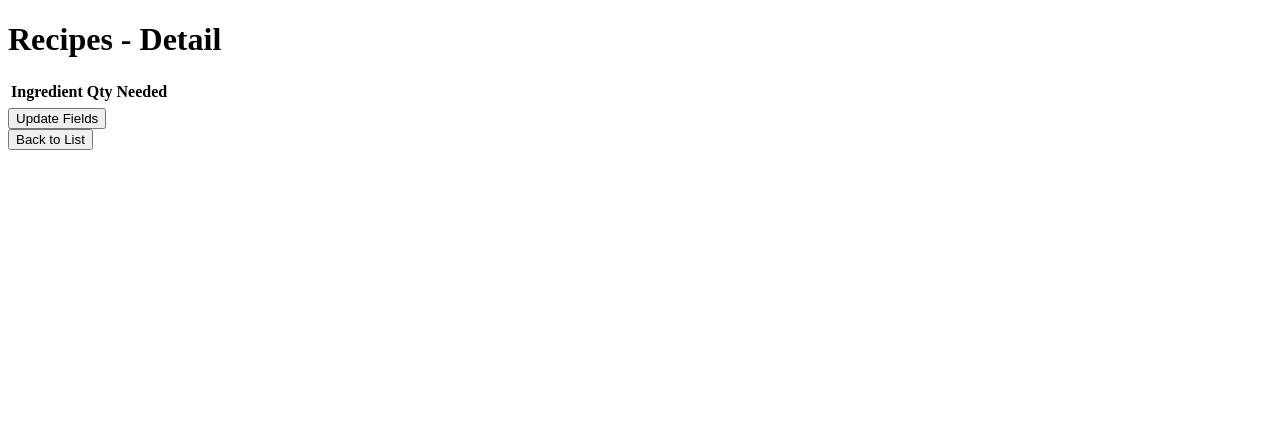
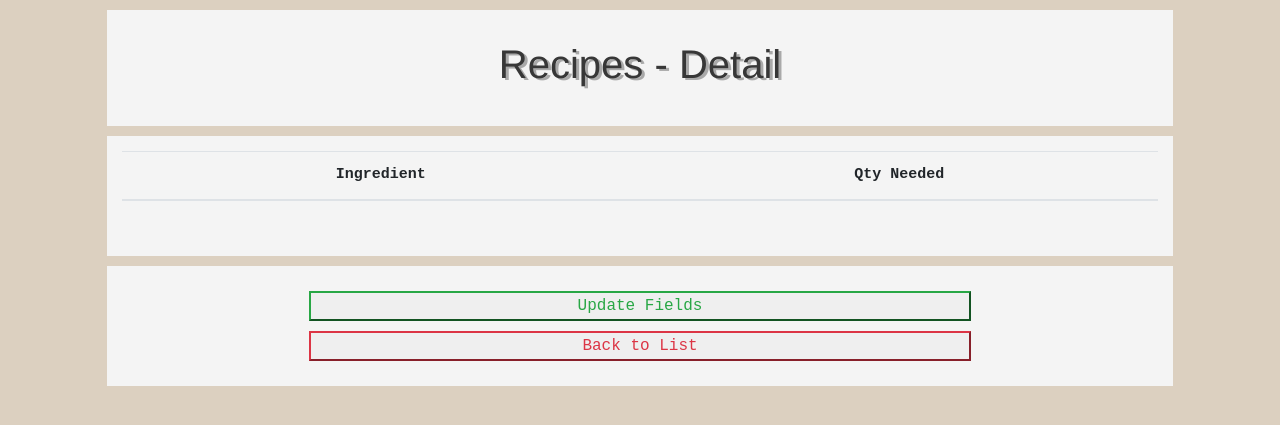
Before and after one commit to dokkaebae/thegoodplace, a Django app: page /recipes-detail in a window 1280 px wide. Shown: the top 425 px of the page. Run offline with Django 3.2, Linux system fonts and the light colour scheme; lists and menus that the app fills with data are empty; some libraries are stand-ins or nearby versions.

Commit message:
Added css to recipes detail

```diff
--- a/templates/recipes_detail.html
+++ b/templates/recipes_detail.html
@@ -2,14 +2,17 @@
 <html>
   <head>
     <title>Recipes - Detail</title>
+
+    <link rel="stylesheet" href="/static/bootstrap.min.css">
+    <link rel="stylesheet" href="/static/styles.css">
   </head>
 
   <body>
-    <div>
+    <div class="col-lg-10 col-lg-10 mx-auto container">
       <h1 id="page_header">Recipes - Detail</h1>
     </div>
 
-    <div>
+    <div class="col-lg-10 col-lg-10 mx-auto container">
       <table class="table">
         <thead>
           <tr>
@@ -26,16 +29,18 @@
       </table>
     </div>
 
-    <div>
-      <form method="get" action="http://localhost:8000/recipes-update">
-        <button type="submit" id="button_to_recipes_update">Update Fields</button>
-      </form>
-    </div>
+    <div class="col-lg-10 col-lg-10 mx-auto container">
+      <div class="col-lg-8 mx-auto button_container">
+        <form method="get" action="http://localhost:8000/recipes-update">
+          <button type="submit" class="btn-block btn-outline-success" id="button_to_recipes_update">Update Fields</button>
+        </form>
+      </div>
 
-    <div>
-      <form method="get" action="http://localhost:8000/recipes-list">
-        <button type="submit" id="back_button">Back to List</button>
-      </form>
+      <div class="col-lg-8 mx-auto button_container">
+        <form method="get" action="http://localhost:8000/recipes-list">
+          <button type="submit" class="btn-block btn-outline-danger" id="back_button">Back to List</button>
+        </form>
+      </div>
     </div>
   </body>
 </html>
```
